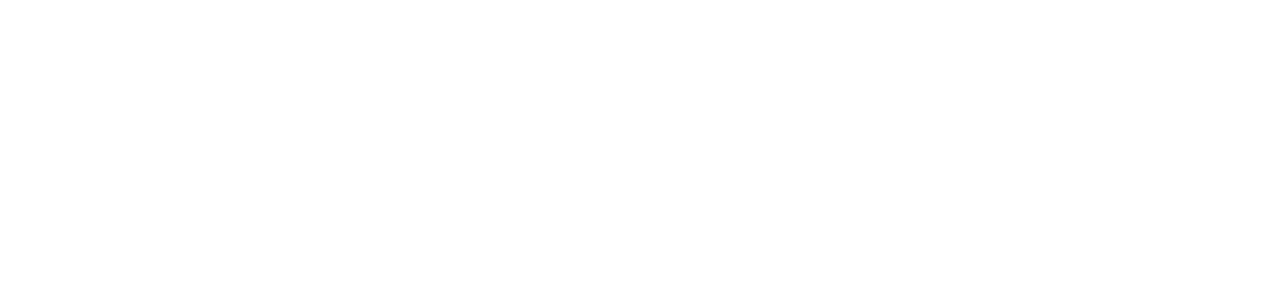
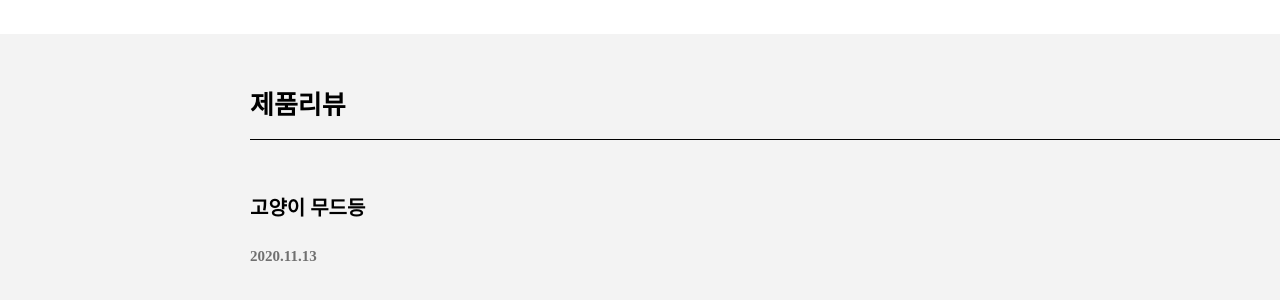
Before and after one commit to T-shopping/T-shopping_Web, a React app: page /review/ques in a window 1280 px wide. Shown: the part 116-416 px from the top of the page. Built offline with nearby package versions, Linux system fonts and the light colour scheme; a web font is replaced by a local one.

Commit message:
[CREATE] communityPage

```diff
--- a/src/App.tsx
+++ b/src/App.tsx
@@ -1,6 +1,6 @@
 import React, { FC } from "react";
 import { Switch, BrowserRouter, Route } from "react-router-dom";
-import { Main } from "./components";
+import { Main, ProductCommunity } from "./components";
 import * as S from "./GlobalStyle";
 
 const App: FC<{}> = () => {
@@ -10,6 +10,7 @@
       <S.Container>
         <Switch>
           <Route exact path="/" component={Main} />
+          <Route path="/review" component={ProductCommunity} />
         </Switch>
       </S.Container>
     </BrowserRouter>
--- /dev/null
+++ b/src/components/ProductCommunity/ProductCommunity.tsx
@@ -0,0 +1,61 @@
+import React, { FC } from "react";
+import * as S from "./styles";
+import * as G from "../../GlobalStyle";
+import ProductReview from "../ProductReview/ProductReview";
+import ProductQuestion from "../ProductQuestion/ProductQuestion";
+import { NavLink, Route } from "react-router-dom";
+
+const ProductCommunity: FC = () => {
+  return (
+    <S.Container>
+      <G.BodyGlobalStyle />
+      <S.Header />
+      <G.WitdhDiv width={1400} style={{ alignItems: "flex-start", padding: 0 }}>
+        <S.Wrapper>
+          <S.TitleWrapper marginTop="50px" line="1px" bottom="18px">
+            <S.Title fontSize="26px">제품리뷰</S.Title>
+            <S.TitleWrapper marginTop="0" line="0" bottom="0">
+              <NavLink
+                activeStyle={{ color: "#5AA1FF" }}
+                style={S.Navigation}
+                to="/review/hello"
+              >
+                제품리뷰
+              </NavLink>
+              <NavLink
+                activeStyle={{ color: "#5AA1FF" }}
+                style={S.Navigation}
+                to="/review/ques"
+              >
+                문의사항
+              </NavLink>
+            </S.TitleWrapper>
+          </S.TitleWrapper>
+          <Route path="/review/hello" component={list} />
+          <Route path="/review/ques" component={questions} />
+        </S.Wrapper>
+      </G.WitdhDiv>
+    </S.Container>
+  );
+};
+
+const list = () => {
+  return (
+    <ProductReview
+      imgPath="asd"
+      productDate={new Date()}
+      productName="zxc"
+      productPrice="asd"
+    />
+  );
+};
+
+const questions = () => {
+  return (
+    <>
+      <ProductQuestion quesName="asd" quesDate={new Date()} />
+    </>
+  );
+};
+
+export default ProductCommunity;
--- /dev/null
+++ b/src/components/ProductCommunity/styles.ts
@@ -0,0 +1,57 @@
+import styled from "styled-components";
+import * as G from "../../GlobalStyle";
+
+export const Container = styled.div`
+  ${G.WitdhDiv} {
+    height: calc(100vh - 150px);
+    display: flex;
+    justify-content: center;
+    align-items: center;
+    padding-top: 100px;
+    min-height: 800px;
+    box-sizing: border-box;
+  }
+`;
+
+export const Header = styled.div`
+  height: 150px;
+  background-color: white;
+`;
+
+interface TitleProps {
+  marginTop: string;
+  line: string;
+  bottom: string;
+}
+
+export const TitleWrapper = styled.div<TitleProps>`
+  display: flex;
+  justify-content: space-between;
+  align-items: center;
+  margin-top: ${props => props.marginTop || 0};
+  border-bottom: ${props => props.line || 0} solid black;
+  padding-bottom: ${props => props.bottom || 0};
+`;
+
+export const Title = styled.p<{ fontSize: string }>`
+  font-size: ${props => props.fontSize || "18px"};
+  margin: 0;
+`;
+
+export const Wrapper = styled.div`
+  display: flex;
+  flex-direction: column;
+`;
+
+export const NavigationWrapper = styled.div`
+  white-space: nowrap;
+`;
+
+export const Navigation = {
+  fontSize: "20px",
+  color: "#707070",
+  cursor: "pointer",
+  marginLeft: "20px",
+  textDecoration: "none",
+  whiteSpace: "nowrap"
+} as React.CSSProperties;
--- /dev/null
+++ b/src/components/ProductQuestion/ProductQuestion.tsx
@@ -0,0 +1,39 @@
+import React, { FC } from "react";
+
+import * as S from "./styles";
+import * as G from "../../GlobalStyle";
+
+interface Props {
+  quesName: string;
+  quesDate: Date;
+}
+
+const ProductReview: FC<Props> = props => {
+  return (
+    <S.Container>
+      <G.WitdhDiv
+        style={{
+          justifyContent: "flex-start",
+          padding: 0,
+          alignItems: "flex-start",
+          minHeight: 0,
+          height: 0
+        }}
+        width={1400}
+      >
+        <S.Wrapper>
+          <S.ProductDesWrapper height="73px">
+            <S.ProductDes fontSize="20px" color="black">
+              고양이 무드등
+            </S.ProductDes>
+            <S.ProductDes fontSize="15px" color="#707070">
+              2020.11.13
+            </S.ProductDes>
+          </S.ProductDesWrapper>
+        </S.Wrapper>
+      </G.WitdhDiv>
+    </S.Container>
+  );
+};
+
+export default ProductReview;
--- /dev/null
+++ b/src/components/ProductQuestion/styles.ts
@@ -0,0 +1,35 @@
+import styled from "styled-components";
+import * as G from "../../GlobalStyle";
+
+export const Container = styled.div`
+  ${G.WitdhDiv} {
+    height: calc(100vh - 150px);
+    display: flex;
+    justify-content: center;
+    align-items: center;
+    padding-top: 100px;
+    min-height: 800px;
+    box-sizing: border-box;
+  }
+`;
+
+export const Wrapper = styled.div`
+  padding: 52px 0;
+  display: flex;
+  align-items: center;
+  width: 100%;
+  border-bottom: 1px solid #c9c9c9;
+`;
+
+export const ProductDesWrapper = styled.div<{ height: string }>`
+  display: flex;
+  height: ${props => props.height || 0};
+  flex-direction: column;
+  justify-content: space-between;
+`;
+
+export const ProductDes = styled.p<{ fontSize: string; color: string }>`
+  font-size: ${props => props.fontSize || "18px"};
+  color: ${props => props.color || "black"};
+  margin: 0;
+`;
--- /dev/null
+++ b/src/components/ProductReview/ProductReview.tsx
@@ -0,0 +1,47 @@
+import React, { FC } from "react";
+
+import * as S from "./styles";
+import * as G from "../../GlobalStyle";
+
+interface Props {
+  imgPath: string;
+  productName: string;
+  productPrice: string;
+  productDate: Date;
+}
+
+const ProductReview: FC<Props> = props => {
+  return (
+    <S.Container>
+      <G.WitdhDiv
+        style={{
+          justifyContent: "flex-start",
+          padding: 0,
+          alignItems: "flex-start",
+          minHeight: 0,
+          height: 0
+        }}
+        width={1400}
+      >
+        <S.Wrapper>
+          <S.ProductImg />
+          <S.ProductDesWrapper height="125px">
+            <S.ProductDesWrapper height="55px">
+              <S.ProductDes fontSize="20px" color="black">
+                고양이 무드등
+              </S.ProductDes>
+              <S.ProductDes fontSize="17px" color="black">
+                18,000원
+              </S.ProductDes>
+            </S.ProductDesWrapper>
+            <S.ProductDes fontSize="15px" color="#707070">
+              2020.11.13
+            </S.ProductDes>
+          </S.ProductDesWrapper>
+        </S.Wrapper>
+      </G.WitdhDiv>
+    </S.Container>
+  );
+};
+
+export default ProductReview;
--- /dev/null
+++ b/src/components/ProductReview/styles.ts
@@ -0,0 +1,41 @@
+import styled from "styled-components";
+import * as G from "../../GlobalStyle";
+
+export const Container = styled.div`
+  ${G.WitdhDiv} {
+    height: calc(100vh - 150px);
+    display: flex;
+    justify-content: center;
+    align-items: center;
+    padding-top: 100px;
+    min-height: 800px;
+    box-sizing: border-box;
+  }
+`;
+
+export const Wrapper = styled.div`
+  padding: 30px 0;
+  display: flex;
+  align-items: center;
+  border-bottom: 1px solid #c9c9c9;
+  width: 100%;
+`;
+
+export const ProductDesWrapper = styled.div<{ height: string }>`
+  display: flex;
+  height: ${props => props.height || 0};
+  flex-direction: column;
+  justify-content: space-between;
+`;
+
+export const ProductImg = styled.img`
+  width: 220px;
+  height: 220px;
+  margin-right: 42px;
+`;
+
+export const ProductDes = styled.p<{ fontSize: string; color: string }>`
+  font-size: ${props => props.fontSize || "18px"};
+  color: ${props => props.color || "black"};
+  margin: 0;
+`;
--- a/src/components/index.ts
+++ b/src/components/index.ts
@@ -1 +1,2 @@
 export { default as Main } from "./Main/Main";
+export { default as ProductCommunity } from "./ProductCommunity/ProductCommunity";
```
